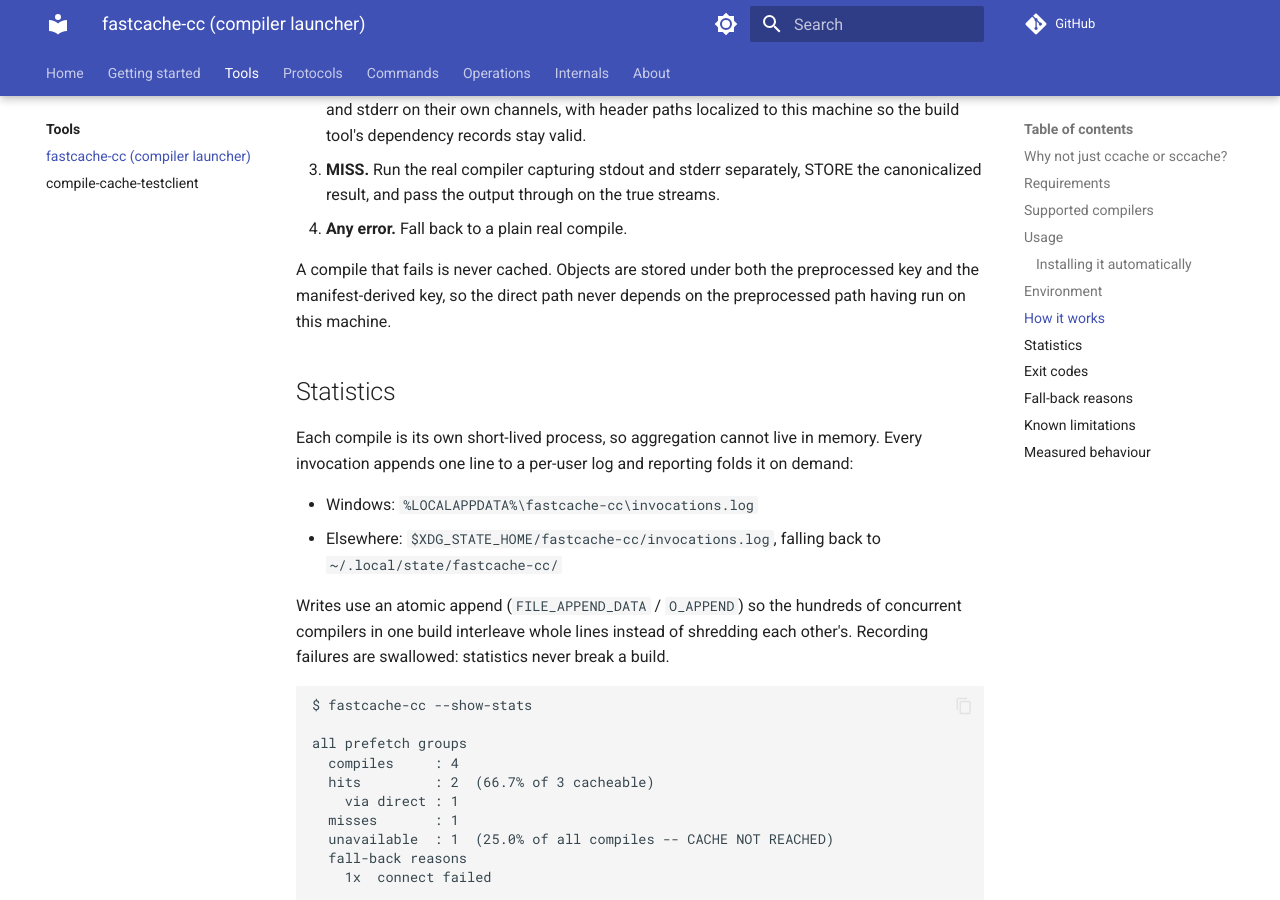
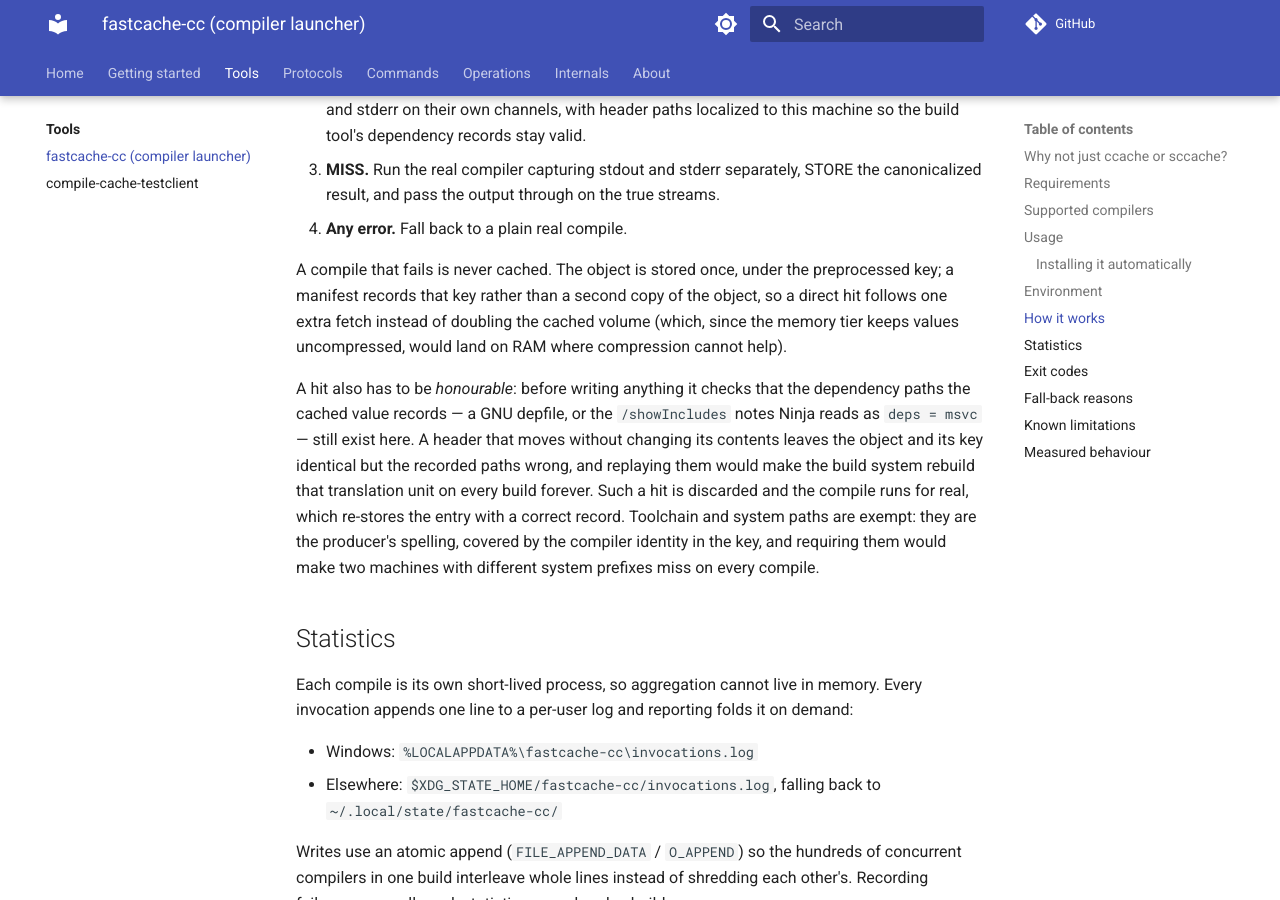
Before and after one commit to LASTRADA-Software/fastcached, an MkDocs documentation site: the page built from docs/tools/fastcache-cc.md, in a window 1280 px wide and 900 px high, scrolled down 4871 px. Built offline with MkDocs 1.6.1 and Material for MkDocs 9.7.7, drawn with Linux system fonts in a browser that asks for light colours; comment, search, counter and statistics services are not loaded.

Commit message:
docs: say what a hit actually checks, and stop claiming a double store
Two corrections to comments and prose about the launcher's hit path, both in
files the replay guard just rewrote.

The manifest has held a POINTER to the object's ordinary key ever since
DirectManifest gained objectKey -- storing the bytes twice would double the
cached volume, and since L1 keeps values uncompressed that doubling lands on
RAM where compression cannot help. RecordManifest's own doc comment said the
object "is stored a second time" two lines above a parameter documented as
existing "so the object is never stored twice", and the user-facing doc said
the same thing. Describe the indirection and its cost instead.

And document the guard itself where a user meets it: a hit is now discarded
when the dependency paths it records no longer resolve here, which is why a
moved header shows up as a MISS rather than as a build that never settles.

AGENT.md gets the constraint in the list that records what has already been a
bug, with the part that is easy to get wrong: the filter's two halves fail in
opposite directions. Probing a depfile's rule target would miss on every hit
(it is the object, not yet written); probing an absolute path outside the roots
would make two machines with different system prefixes miss forever, each
re-storing the other's record.

Signed-off-by: Christian Parpart <christian@parpart.family>

```diff
--- a/docs/tools/fastcache-cc.md
+++ b/docs/tools/fastcache-cc.md
@@ -192,9 +192,22 @@
    streams.
 4. **Any error.** Fall back to a plain real compile.
 
-A compile that fails is never cached. Objects are stored under both the
-preprocessed key and the manifest-derived key, so the direct path never depends
-on the preprocessed path having run on this machine.
+A compile that fails is never cached. The object is stored once, under the
+preprocessed key; a manifest records that key rather than a second copy of the
+object, so a direct hit follows one extra fetch instead of doubling the cached
+volume (which, since the memory tier keeps values uncompressed, would land on
+RAM where compression cannot help).
+
+A hit also has to be *honourable*: before writing anything it checks that the
+dependency paths the cached value records — a GNU depfile, or the
+`/showIncludes` notes Ninja reads as `deps = msvc` — still exist here. A header
+that moves without changing its contents leaves the object and its key
+identical but the recorded paths wrong, and replaying them would make the build
+system rebuild that translation unit on every build forever. Such a hit is
+discarded and the compile runs for real, which re-stores the entry with a
+correct record. Toolchain and system paths are exempt: they are the producer's
+spelling, covered by the compiler identity in the key, and requiring them would
+make two machines with different system prefixes miss on every compile.
 
 ## Statistics
 
```
Also changed, not shown: AGENT.md (+21 -0 lines), 1 other file.
